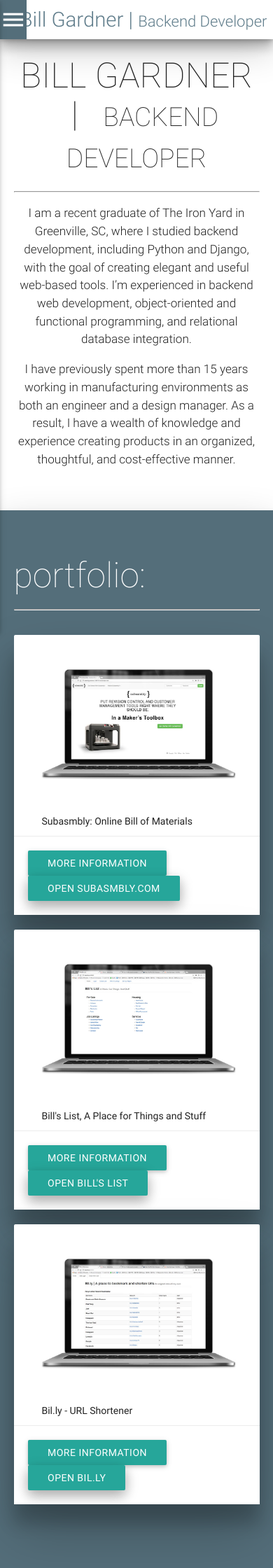
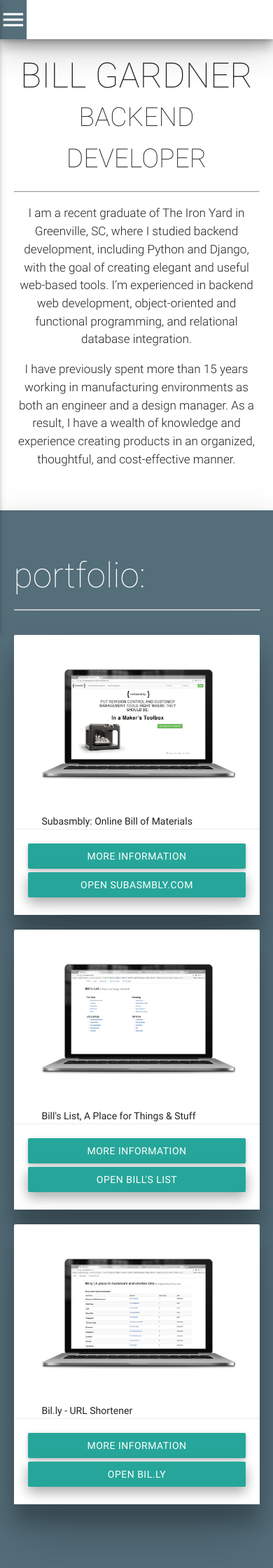
Before and after one commit to williamjohngardner/williamjgardner, a Django app: page / in a window 390 px wide. Shown: the top 2240 px of the page at 70% size. Run offline with Django 3.2, Linux system fonts and the light colour scheme; some libraries are stand-ins or nearby versions.

Commit message:
Testing Responsiveness on various platforms

```diff
--- a/app/static/app/css/main.css
+++ b/app/static/app/css/main.css
@@ -3,22 +3,14 @@ h2 {
   font-weight: 200;
 }
 
-#python, #django, #rest, #html, #css{
-  display: inline-block;
-  align-items: center;
+#portfoliobutton{
+  width: 100%;
+  margin-bottom: 5px;
 }
 
-#python{
-  float: left;
-}
-
-#django, #rest, #html{
-  margin-left: 6.25%;
-}
-
-#css{
-  float: right;
-}
+ #resumebtn{
+   width: 100%;
+ }
 
 #logo{
   padding-left: 20px;
--- a/templates/base.html
+++ b/templates/base.html
@@ -17,8 +17,7 @@
 <div class="navbar-fixed">
   <nav>
     <div class="nav-wrapper white z-depth-3">
-      <a id="logo" href="/" class="brand-logo blue-grey-text text-darken-1-text flow-text hide-on-med-and-down">Bill Gardner  |  <small>Backend Developer</small></a>
-      <a id="logo" href="/" class="brand-logo blue-grey-text text-darken-1-text flow-text center-align hide-on-large-only">Bill Gardner  |  <small>Backend Developer</small></a>
+      <a id="logo" href="/" class="brand-logo blue-grey-text text-darken-1-text flow-text hide-on-small-only">Bill Gardner  |  <small>Backend Developer</small></a>
       <a href="#" data-activates="mobile-demo" class="button-collapse"><i class="material-icons blue-grey darken-1">menu</i></a>
         <ul id="buttons" class="right hide-on-med-and-down">
           <li><a id="btn" class="waves-effect blue-grey darken-1 btn z-depth-2 hide-on-med-and-down" href="#about">About</a></li>
--- a/templates/index.html
+++ b/templates/index.html
@@ -4,12 +4,13 @@
 
 {% block introcontent %}
 <div id="about">
-  <img id="gears" src="{% static 'app/images/gears.jpg' %}" class="z-depth-3 hide-on-small-only" alt="Bill Gardner"></img>
+  <img id="gears" src="{% static 'app/images/gears.jpg' %}" class="z-depth-3 hide-on-med-and-down" alt="Bill Gardner"></img>
+  <img id="gears" src="{% static 'app/images/gears_md.jpg' %}" class="z-depth-3 hide-on-small-only hide-on-large-only" alt="Bill Gardner"></img>
 </div>
 {% endblock %}
 {% block about %}
 <div class="container">
-  <h2 class="center-align">BILL GARDNER &nbsp | &nbsp <small>BACKEND DEVELOPER</small></h2>
+  <h2 class="center-align">BILL GARDNER <small>BACKEND DEVELOPER</small></h2>
   <hr>
   <p class="flow-text center-align">I am a recent graduate of The Iron Yard in Greenville, SC, where I studied backend development,  including Python and Django, with the goal of creating elegant and useful web-based tools.   I’m experienced in backend web development, object-oriented and functional programming, and relational database integration.</p>
   <p class="flow-text center-align">I have previously spent more than 15 years working in
@@ -37,8 +38,8 @@
           <p>Subasmbly: Online Bill of Materials</p>
         </div>
           <div class="card-action">
-            <a class="waves-effect waves-light btn modal-trigger" href="#modal1">More Information</a>
-            <a class="waves-effect waves-light btn modal-trigger z-depth-2" href="http://www.subasmbly.com" target="blank">Open Subasmbly.com</a>
+            <a id="portfoliobutton" class="waves-effect waves-light btn modal-trigger" href="#modal1">More Information</a>
+            <a id="portfoliobutton" class="waves-effect waves-light btn modal-trigger z-depth-2" href="http://www.subasmbly.com" target="blank">Open Subasmbly.com</a>
           </div>
         </div>
       </div>
@@ -48,11 +49,11 @@
             <img class="materialboxed" src="{% static 'app/images/billslist.jpg' %}" alt="" />
           </div>
         <div class="card-content">
-          <p>Bill's List, A Place for Things and Stuff</p>
+          <p>Bill's List, A Place for Things & Stuff</p>
         </div>
           <div class="card-action">
-            <a class="waves-effect waves-light btn modal-trigger" href="#modal2">More Information</a>
-            <a class="waves-effect waves-light btn modal-trigger z-depth-2" href="https://billslist.herokuapp.com/" target="blank">Open Bill's List</a>
+            <a id="portfoliobutton" class="waves-effect waves-light btn modal-trigger" href="#modal2">More Information</a>
+            <a id="portfoliobutton" class="waves-effect waves-light btn modal-trigger z-depth-2" href="https://billslist.herokuapp.com/" target="blank">Open Bill's List</a>
           </div>
         </div>
       </div>
@@ -65,8 +66,8 @@
           <p>Bil.ly - URL Shortener</p>
         </div>
           <div class="card-action">
-            <a class="waves-effect waves-light btn modal-trigger" href="#modal3">More Information</a>
-            <a class="waves-effect waves-light btn modal-trigger z-depth-2" href="https://billdotly.herokuapp.com/" target="blank">Open bil.ly</a>
+            <a id="portfoliobutton" class="waves-effect waves-light btn modal-trigger" href="#modal3">More Information</a>
+            <a id="portfoliobutton" class="waves-effect waves-light btn modal-trigger z-depth-2" href="https://billdotly.herokuapp.com/" target="blank">Open bil.ly</a>
           </div>
         </div>
         </div>
@@ -90,7 +91,7 @@
     <!-- Modal Structure -->
     <div id="modal2" class="modal">
       <div class="modal-content">
-        <h4 class="flow-text">Subasmbly</h4>
+        <h4 class="flow-text">Bill's List</h4>
         <p class="flow-text">Bill's List is a Craig's List clone, written as part of the curriculum at The Iron Yard.  Users can make profiles, log in, and post new listings.</p>
         <p class="flow-text">Bill's List also incorporates a REST API and RESTful urls.</p>
         <p class="flow-text">Technologies used: Python, Django, Django REST Framework, Heroku</p>
@@ -103,7 +104,7 @@
     <!-- Modal Structure -->
     <div id="modal3" class="modal">
       <div class="modal-content">
-        <h4 class="flow-text">Subasmbly</h4>
+        <h4 class="flow-text">Bil.ly</h4>
         <p class="flow-text">Bil.ly is a url shortener, written as part of the curriculum at The Iron Yard.  Much like popular service Bit.ly, users can make profiles, log in, shorten urls, and save them to their profile.</p>
         <p class="flow-text">Technologies used: Python, Django, HashIDs, Heroku</p>
       </div>
@@ -329,16 +330,16 @@
   </ul>
   <div class="row hide-on-med-and-down">
     <div class="col l6">
-      <a class="waves-effect waves-light btn-large z-depth-3" href="{% static 'app/images/gardner_resume.pdf' %}" target="blank">Click to View My Resume</a>
+      <a id="resumebtn" class="waves-effect waves-light btn-large z-depth-3" href="{% static 'app/images/gardner_resume.pdf' %}" target="blank">Click to View My Resume</a>
     </div>
     <div class="col l6 right-align">
-      <a class="waves-effect waves-light btn-large z-depth-3" href="{% static 'app/images/gardner_resume.pdf' %}" download>Click to Download My Resume in .pdf Formatting</a>
+      <a id="resumebtn" class="waves-effect waves-light btn-large z-depth-3" href="{% static 'app/images/gardner_resume.pdf' %}" download>Click to Download My Resume in .pdf Formatting</a>
     </div>
   </div>
   <div class="row hide-on-large-only">
     <div class="col s12 m12 center-align">
-      <a class="waves-effect waves-light btn-large z-depth-3" href="{% static 'app/images/gardner_resume.pdf' %}" target="blank">Click to View My Resume</a>
-      <a class="waves-effect waves-light btn-large z-depth-3" href="{% static 'app/images/gardner_resume.pdf' %}" download>Click to Download My Resume in .pdf Formatting</a>
+      <a id="resumebtn" class="waves-effect waves-light btn-large z-depth-3" href="{% static 'app/images/gardner_resume.pdf' %}" target="blank">Click to View My Resume</a>
+      <a id="resumebtn" class="waves-effect waves-light btn-large z-depth-3" href="{% static 'app/images/gardner_resume.pdf' %}" download>Click to Download My Resume in .pdf Formatting</a>
     </div>
   </div>
     <br>
```
Also changed, not shown: app/static/app/images/gears_md.jpg (added).
